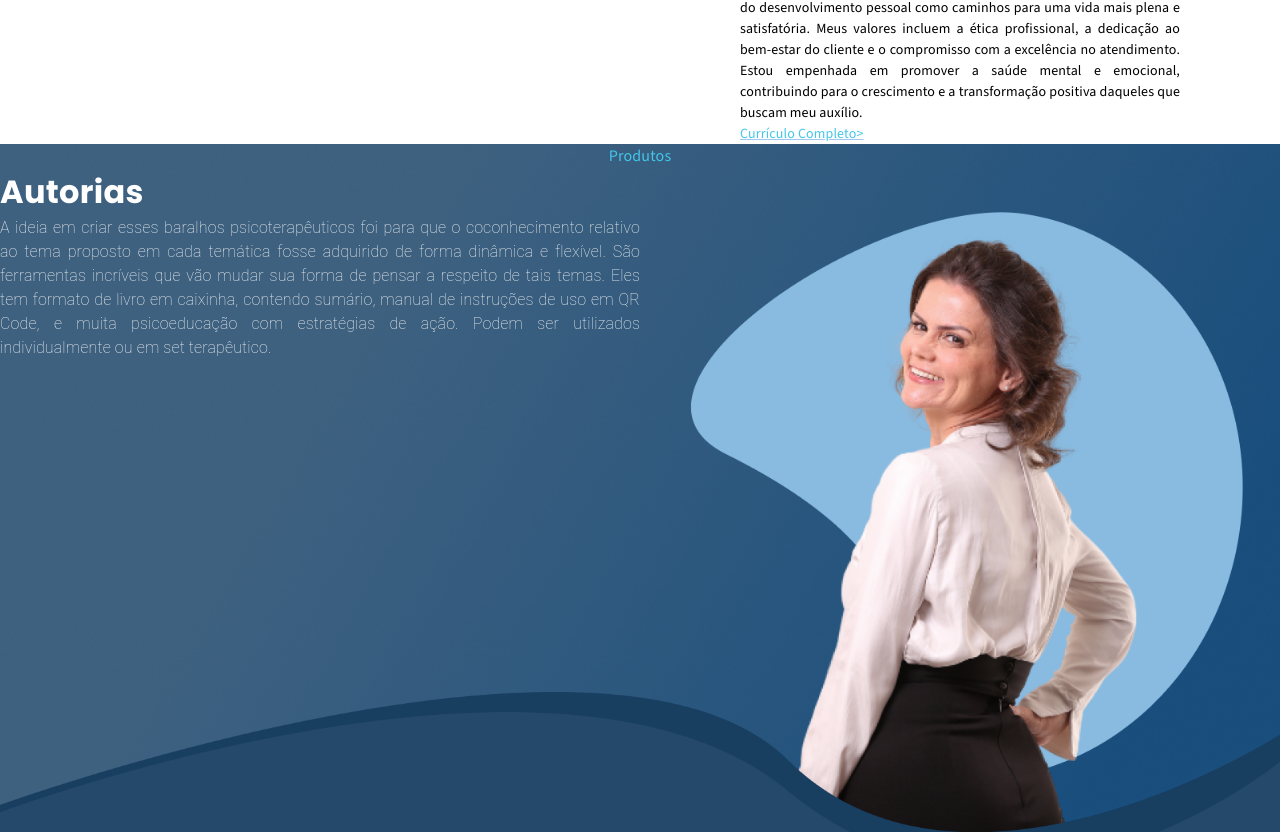
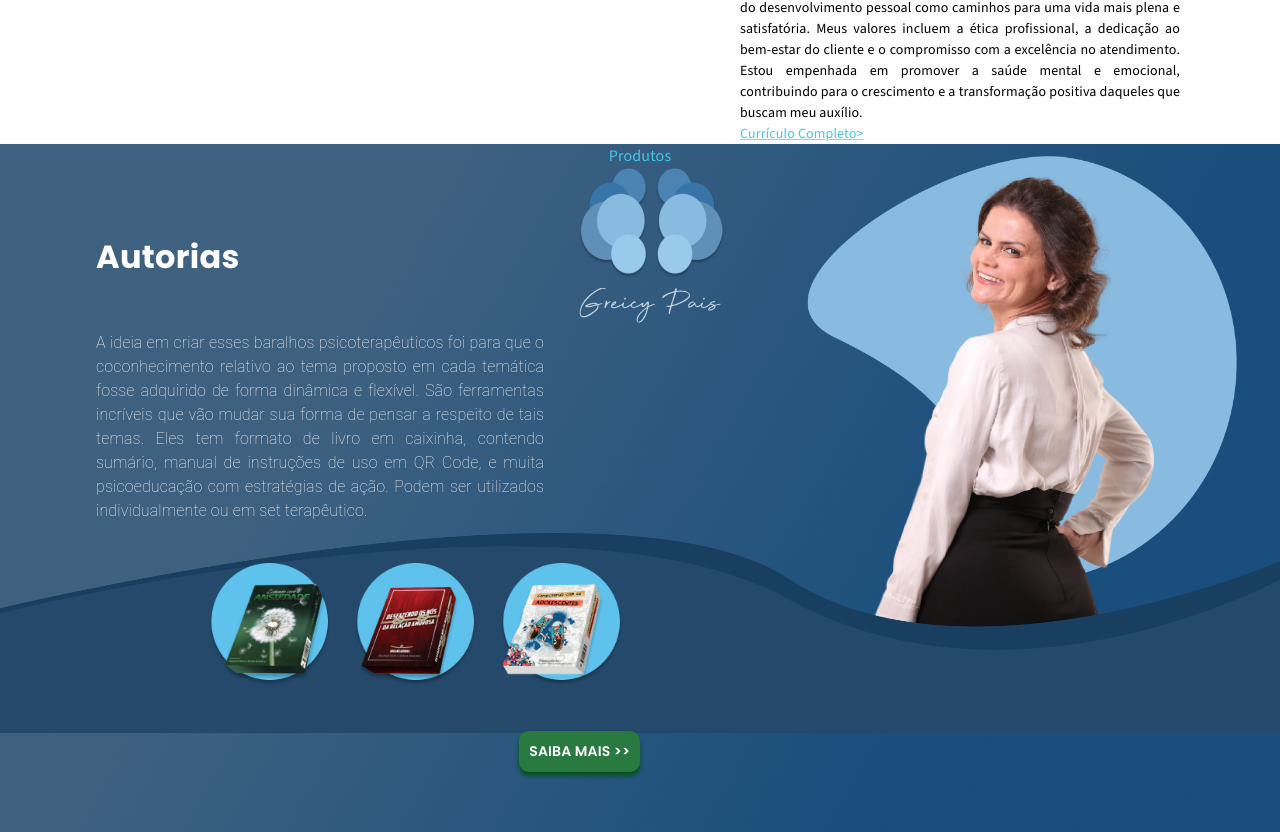
Before and after one commit to AlexandreNMota/greicy-lp, a React (Vite) app: page / in a window 1280 px wide. Shown: the part 3018-3850 px from the top of the page. Built offline with nearby package versions, Linux system fonts and the light colour scheme.

Commit message:
autorias

```diff
--- a/src/pages/autorias/index.tsx
+++ b/src/pages/autorias/index.tsx
@@ -1,10 +1,11 @@
-import { Box, Grid, Typography } from "@mui/material";
+import { Box, Button, Grid, Typography } from "@mui/material";
 import { Section } from "../../components";
 import logo from "../../assets/produtos-logo.png";
 import bgWave from "../../assets/Our_People.png";
 import sign from "../../assets/sign.png";
 import GreicyModel from "../../assets/greicy-top-model.png";
 import bgWaveProdutos from "../../assets/bg-produtos-wave.png";
+import livros from "../../assets/livros.png";
 export const Autorias = () => {
   return (
     <Section id="productos-section">
@@ -15,7 +16,7 @@ export const Autorias = () => {
           backgroundPosition: "center",
           backgroundRepeat: "no-repeat",
           width: "100vw",
-          height: "150vh",
+          height: "100vh",
         }}
       >
         <Box
@@ -37,41 +38,19 @@ export const Autorias = () => {
             Produtos
           </Typography>
         </Box>
-        {/* <Box
-          sx={{
-            width: "100%",
-            display: "flex",
-            justifyContent: "center",
-            alignItems: "center",
-            marginTop: "40px",
+        <img
+          src={logo}
+          style={{ position: "absolute", left: "45%", width: "150px" }}
+        />
+        <img
+          src={sign}
+          style={{
+            position: "relative",
+            left: "45%",
+            top: "15%",
+            width: "150px",
           }}
-        >
-          <Box
-            sx={{
-              width: "249px",
-              height: "186px",
-              background: `url("${logo}")`,
-              filter: "drop-shadow(0px 4px 4px rgba(0, 0, 0, 0.25))",
-              borderRadius: "95px",
-            }}
-          ></Box>
-        </Box>
-        <Box
-          sx={{
-            width: "100%",
-            display: "flex",
-            justifyContent: "center",
-            alignItems: "center",
-          }}
-        >
-          <Box
-            sx={{
-              width: "280px",
-              height: "71px",
-              background: `url("${sign}")`,
-            }}
-          ></Box>
-        </Box> */}
+        />
         <Grid container>
           <Grid
             item
@@ -79,8 +58,25 @@ export const Autorias = () => {
             sx={{
               display: "flex",
               flexDirection: "column",
+              justifyContent: "space-around",
+              alignItems: "center",
+            }}
+          >
+            <Box
+              sx={{
+                display: "flex",
+                flexDirection: "column",
+                justifyContent: "center",
+                alignItems: "center",
+                width: "70%",
+              }}
+            >
+              <Box
+                sx={{
+                  width: "100%",
+                  display: "flex",
                   justifyContent: "flex-start",
-              alignItems: "flex-start",
+                  marginBottom: "50px",
                 }}
               >
                 <Typography
@@ -93,6 +89,7 @@ export const Autorias = () => {
                 >
                   Autorias
                 </Typography>
+              </Box>
               <Typography
                 sx={{
                   color: "#F5F5F5",
@@ -103,13 +100,50 @@ export const Autorias = () => {
               >
                 A ideia em criar esses baralhos psicoterapêuticos foi para que o
                 coconhecimento relativo ao tema proposto em cada temática fosse
-              adquirido de forma dinâmica e flexível. São ferramentas incríveis
-              que vão mudar sua forma de pensar a respeito de tais temas. Eles
-              tem formato de livro em caixinha, contendo sumário, manual de
-              instruções de uso em QR Code, e muita psicoeducação com
-              estratégias de ação. Podem ser utilizados individualmente ou em
-              set terapêutico.
+                adquirido de forma dinâmica e flexível. São ferramentas
+                incríveis que vão mudar sua forma de pensar a respeito de tais
+                temas. Eles tem formato de livro em caixinha, contendo sumário,
+                manual de instruções de uso em QR Code, e muita psicoeducação
+                com estratégias de ação. Podem ser utilizados individualmente ou
+                em set terapêutico.
               </Typography>
+            </Box>
+            <Box
+              sx={{
+                width: "100%",
+                display: "flex",
+                justifyContent: "flex-end",
+              }}
+            >
+              <img src={livros} style={{ width: "70%", zIndex: 2 }} />
+            </Box>
+            <Box
+              sx={{
+                width: "100%",
+                display: "flex",
+                justifyContent: "flex-end",
+              }}
+            >
+              <Button
+                variant="contained"
+                sx={{
+                  position: "relative",
+                  bottom: "50%",
+                  zIndex: "2",
+                  backgroundColor: "#297A40",
+                  boxShadow: "#04531A 0px 4px 4px",
+                  borderRadius: "10px",
+                  padding: "10px",
+                  "&:hover": {
+                    backgroundColor: "green",
+                  },
+                }}
+              >
+                <Typography className="poppins" sx={{ fontSize: "14px" }}>
+                  Saiba Mais {">>"}
+                </Typography>
+              </Button>
+            </Box>
           </Grid>
           <Grid
             item
@@ -122,18 +156,24 @@ export const Autorias = () => {
           >
             <img
               src={GreicyModel}
-              style={{ width: "800px", height: "800px" }}
+              style={{
+                width: "500px",
+                height: "600px",
+                position: "relative",
+                top: "-15%",
+                right: "-20%",
+              }}
             />
           </Grid>
         </Grid>
         <img
           src={bgWaveProdutos}
           style={{
-            position: "absolute",
-            bottom: -3210,
+            position: "relative",
+            bottom: "35%",
             left: 0,
             width: "100%",
-            height: "300px",
+            height: "200px",
           }}
         />
       </Box>
--- a/src/pages/contato/index.tsx
+++ b/src/pages/contato/index.tsx
@@ -4,14 +4,14 @@ import wpp from "../../assets/WhatsApp.png";
 import insta from "../../assets/Instagram.png";
 import face from "../../assets/Facebook.png";
 import email from "../../assets/At sign.png";
-
+import bg from "../../assets/Our_People.png";
 import letter from "../../assets/Vector.png";
 export const Contato = () => {
   return (
     <Section id="contato-section">
       <Box
         sx={{
-          backgroundColor: "#24496A",
+          backgroundImage: `url(${bg})`,
           width: "100%",
           height: "100%",
         }}
```
Also changed, not shown: src/assets/livros.png (added). Lines whose indentation alone changed are shown as unchanged.
